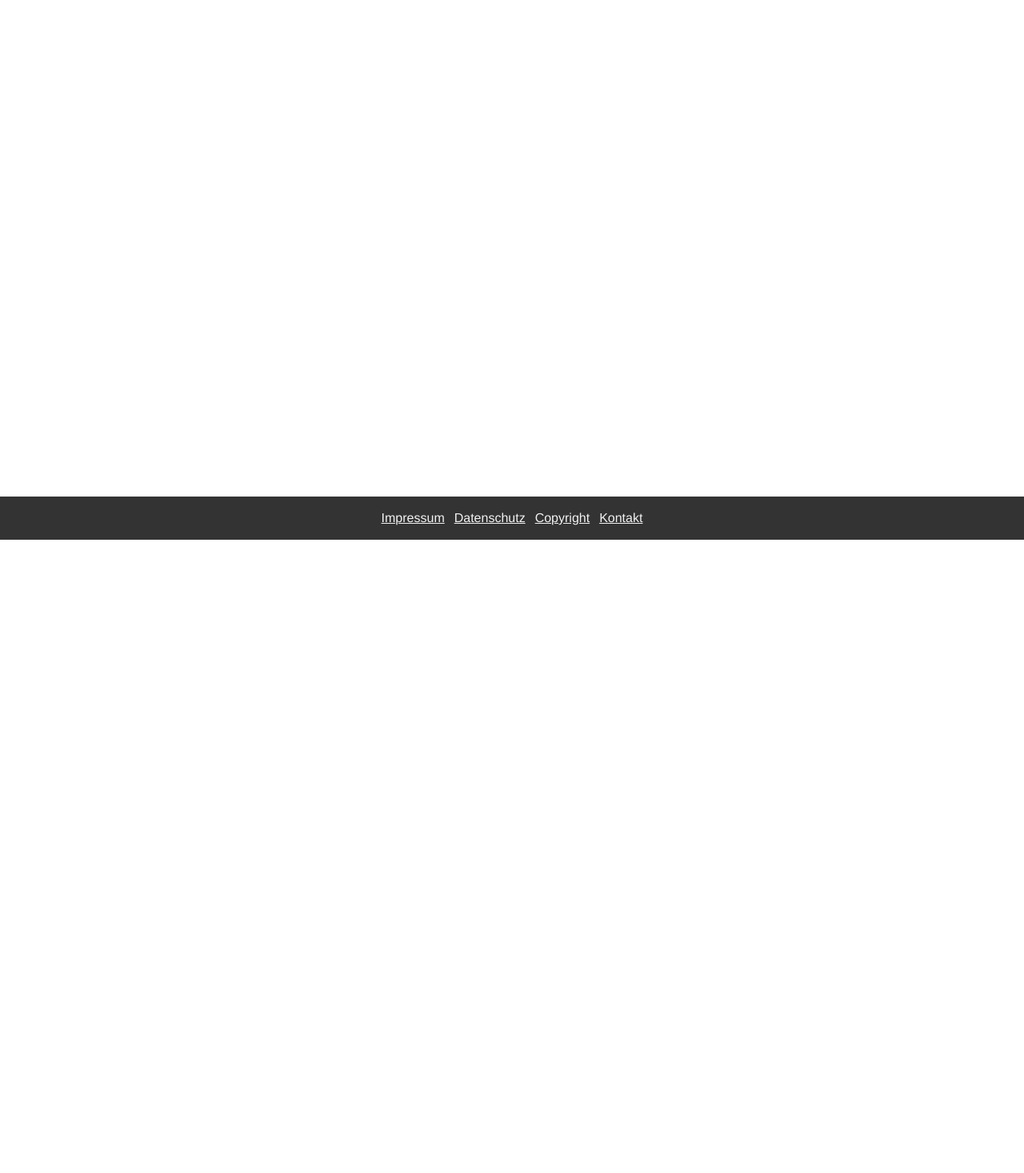
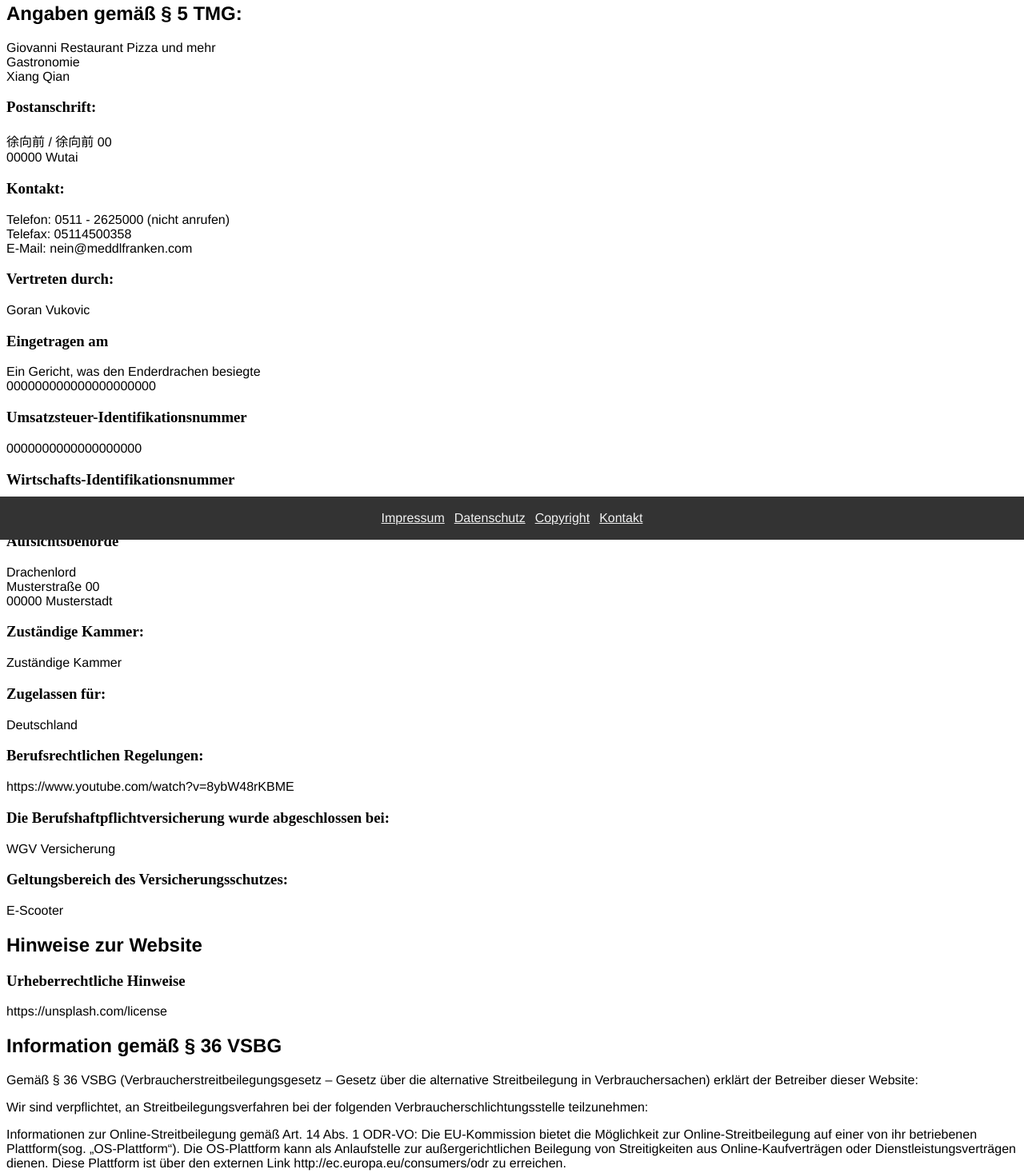
Before and after one commit to cmod31/school-stuff, a plain HTML site: page Giovannis/impressum.html in a window 1280 px wide. Shown: the part 125-1592 px from the top of the page at 80% size. Before the commit the page ends 800 px from the top, so only its background shows below. Drawn offline with Linux system fonts and the light colour scheme.

Commit message:
Update impressum.html

```diff
--- a/Giovannis/impressum.html
+++ b/Giovannis/impressum.html
@@ -24,14 +24,49 @@
   }
           h1,h2,p {
    font-family: "Helvetica";
-   color: #f2f2f2
   }
     </style>
   </head>
   <body>
 
 <h2 href="index.html">Home</h2>
-      <h1>Impressum</h1>
+<h1>Impressum</h1>
+<h2>Angaben gemäß § 5 TMG:</h2>
+<p>Giovanni Restaurant Pizza und mehr<br>Gastronomie<br>Xiang Qian</p>
+<h3>Postanschrift:</h3>
+<p>徐向前 / 徐向前 00<br>00000 Wutai<br></p>
+<h3>Kontakt:</h3>
+<p>Telefon: 0511 - 2625000 (nicht anrufen)<br>Telefax: 05114500358<br>E-Mail: nein@meddlfranken.com</p>
+<p></p><h3>Vertreten durch:</h3>
+<p>Goran Vukovic<br></p>
+<p></p><h3>Eingetragen am</h3>
+<p>Ein Gericht, was den Enderdrachen besiegte<br>000000000000000000000<br></p>
+<p></p><h3>Umsatzsteuer-Identifikationsnummer</h3>
+<p>0000000000000000000<br></p>
+<p></p><h3>Wirtschafts-Identifikationsnummer</h3>
+<p>0000000000000000000<br></p>
+<h3>Aufsichtsbehörde</h3>
+<p>Drachenlord
+<br>Musterstraße 00
+<br>00000 Musterstadt<br></p>
+<p></p><h3>Zuständige Kammer:</h3>
+<p>Zuständige Kammer<br></p>
+<p></p><h3>Zugelassen für:</h3>
+<p>Deutschland<br></p>
+<p></p><h3>Berufsrechtlichen Regelungen:</h3>
+<p href="https://www.youtube.com/watch?v=8ybW48rKBME">https://www.youtube.com/watch?v=8ybW48rKBME<br></p>
+<p></p><h3>Die Berufshaftpflichtversicherung wurde abgeschlossen bei:</h3>
+<p>WGV Versicherung</p>
+<h3>Geltungsbereich des Versicherungsschutzes:</h3>
+<p>E-Scooter<br></p>
+<p></p><h2>Hinweise zur Website</h2>
+<p></p><h3>Urheberrechtliche Hinweise</h3>
+<p href="https://unsplash.com/license">https://unsplash.com/license<br></p>
+<p></p><h2>Information gemäß § 36 VSBG</h2>
+<p>Gemäß § 36 VSBG (Verbraucherstreitbeilegungsgesetz – Gesetz über die alternative Streitbeilegung in Verbrauchersachen) erklärt der Betreiber dieser Website:</p>
+<p>Wir sind verpflichtet, an Streitbeilegungsverfahren bei der folgenden Verbraucherschlichtungsstelle teilzunehmen:</p>
+<p>Informationen zur Online-Streitbeilegung gemäß Art. 14 Abs. 1 ODR-VO: Die EU-Kommission bietet die Möglichkeit zur Online-Streitbeilegung auf einer von ihr betriebenen Plattform(sog. „OS-Plattform“). Die OS-Plattform kann als Anlaufstelle zur außergerichtlichen Beilegung von Streitigkeiten aus Online-Kaufverträgen oder Dienstleistungsverträgen dienen. Diese Plattform ist über den externen Link http://ec.europa.eu/consumers/odr zu erreichen.</p>
+
 
 <div class="footer">
   <br>
```
